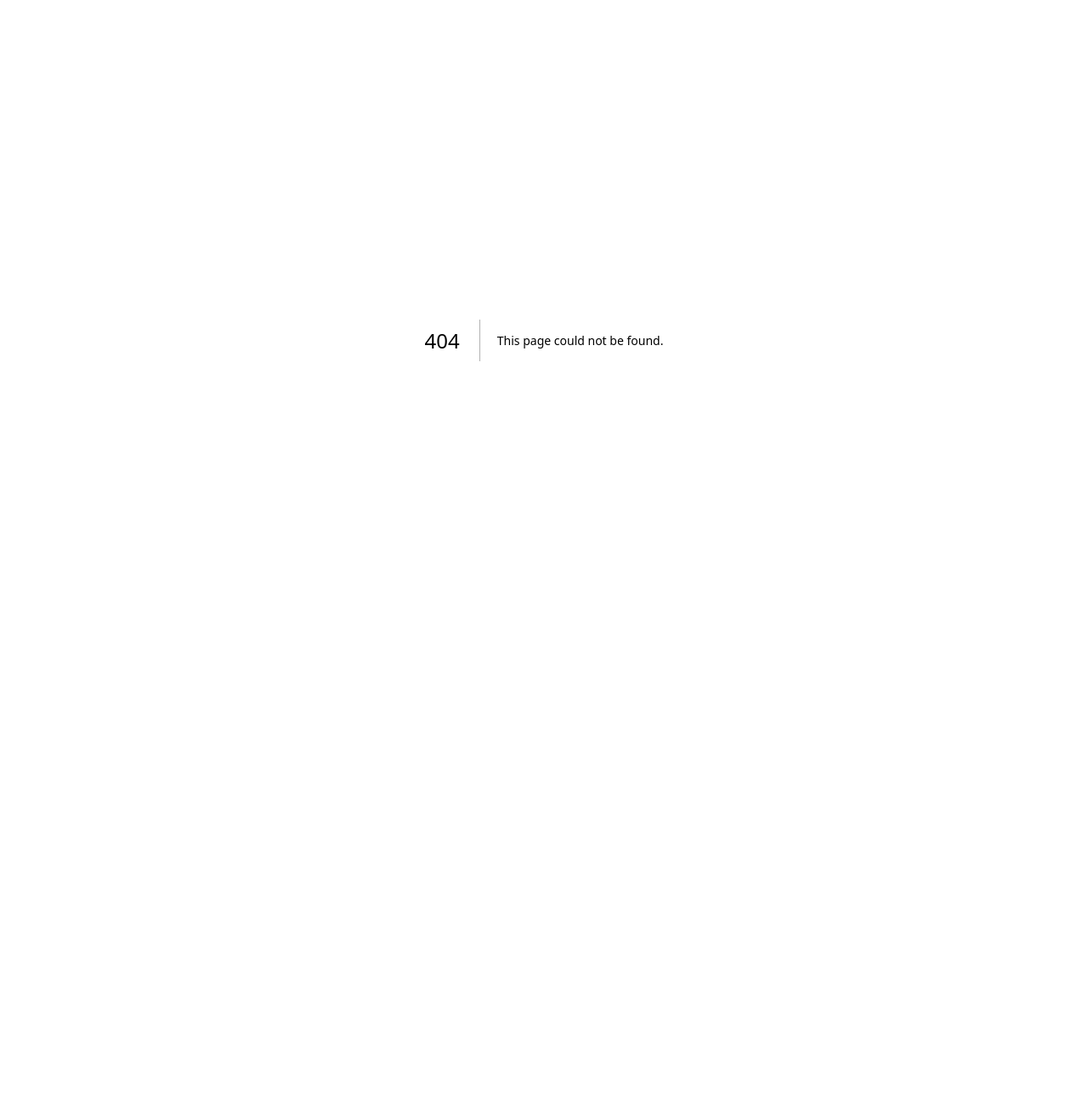
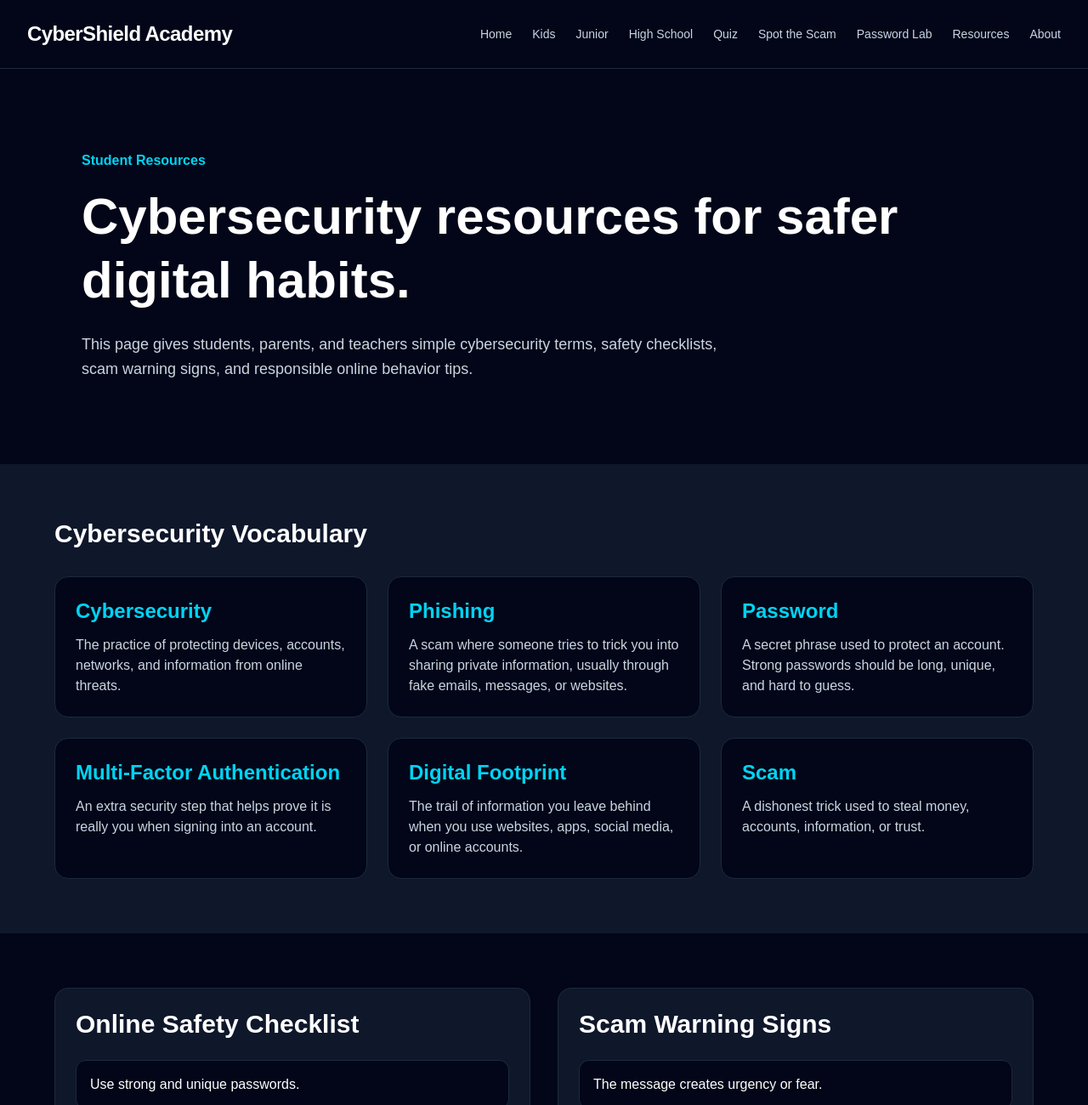
Before and after one commit to sanjith-cpu/cybershield-academy, a Next.js app: page /resources in a window 1280 px wide. Before the commit this address had no page. Shown: the top 1300 px of the page at 85% size. Before the commit the page ends 800 px from the top, so only its background shows below. Built offline with nearby package versions, Linux system fonts and the light colour scheme.

Commit message:
Add cybersecurity resources page

```diff
--- a/app/page.tsx
+++ b/app/page.tsx
@@ -121,6 +121,11 @@ export default function Home() {
   		description="Students can test sample passwords and learn what makes passwords stronger."
   		href="/password-lab"
 	    />
+	    <FeatureCard
+  		title="Student Resources"
+  		description="Students, parents, and teachers can review cybersecurity vocabulary, safety checklists, and scam warning 			signs."
+  		href="/resources"
+	    />
           </div>
         </div>
       </section>
--- /dev/null
+++ b/app/resources/page.tsx
@@ -0,0 +1,195 @@
+import Footer from "@/components/Footer";
+import Navbar from "@/components/Navbar";
+
+const cyberTerms = [
+  {
+    term: "Cybersecurity",
+    definition:
+      "The practice of protecting devices, accounts, networks, and information from online threats.",
+  },
+  {
+    term: "Phishing",
+    definition:
+      "A scam where someone tries to trick you into sharing private information, usually through fake emails, messages, or websites.",
+  },
+  {
+    term: "Password",
+    definition:
+      "A secret phrase used to protect an account. Strong passwords should be long, unique, and hard to guess.",
+  },
+  {
+    term: "Multi-Factor Authentication",
+    definition:
+      "An extra security step that helps prove it is really you when signing into an account.",
+  },
+  {
+    term: "Digital Footprint",
+    definition:
+      "The trail of information you leave behind when you use websites, apps, social media, or online accounts.",
+  },
+  {
+    term: "Scam",
+    definition:
+      "A dishonest trick used to steal money, accounts, information, or trust.",
+  },
+];
+
+const safetyChecklist = [
+  "Use strong and unique passwords.",
+  "Do not share passwords with friends.",
+  "Ask a trusted adult before sharing personal information online.",
+  "Be careful with strange links and unexpected messages.",
+  "Check website addresses before logging in.",
+  "Use multi-factor authentication when available.",
+  "Think before posting photos, comments, or personal details.",
+  "Report suspicious messages instead of responding to them.",
+];
+
+const scamWarningSigns = [
+  "The message creates urgency or fear.",
+  "It says you won a prize you did not enter.",
+  "It asks for your password or personal information.",
+  "The website address looks strange or misspelled.",
+  "The message has spelling mistakes or unusual formatting.",
+  "Someone asks you to keep the conversation secret.",
+];
+
+export default function ResourcesPage() {
+  return (
+    <main className="min-h-screen bg-slate-950 text-white">
+      <Navbar />
+
+      <section className="px-8 py-24 max-w-6xl mx-auto">
+        <p className="mb-4 text-cyan-400 font-semibold">
+          Student Resources
+        </p>
+
+        <h1 className="text-4xl md:text-6xl font-extrabold leading-tight mb-6">
+          Cybersecurity resources for safer digital habits.
+        </h1>
+
+        <p className="text-lg text-slate-300 leading-relaxed max-w-3xl">
+          This page gives students, parents, and teachers simple cybersecurity
+          terms, safety checklists, scam warning signs, and responsible online
+          behavior tips.
+        </p>
+      </section>
+
+      <section className="px-8 py-16 bg-slate-900">
+        <div className="max-w-6xl mx-auto">
+          <h2 className="text-3xl font-bold mb-8">
+            Cybersecurity Vocabulary
+          </h2>
+
+          <div className="grid md:grid-cols-2 lg:grid-cols-3 gap-6">
+            {cyberTerms.map((item) => (
+              <div
+                key={item.term}
+                className="rounded-2xl bg-slate-950 border border-slate-800 p-6 hover:border-cyan-500 transition"
+              >
+                <h3 className="text-2xl font-bold text-cyan-400 mb-3">
+                  {item.term}
+                </h3>
+
+                <p className="text-slate-300">{item.definition}</p>
+              </div>
+            ))}
+          </div>
+        </div>
+      </section>
+
+      <section className="px-8 py-16">
+        <div className="max-w-6xl mx-auto grid md:grid-cols-2 gap-8">
+          <div className="rounded-2xl bg-slate-900 border border-slate-800 p-6">
+            <h2 className="text-3xl font-bold mb-6">
+              Online Safety Checklist
+            </h2>
+
+            <div className="space-y-3">
+              {safetyChecklist.map((item) => (
+                <div
+                  key={item}
+                  className="rounded-xl border border-slate-800 bg-slate-950 p-4"
+                >
+                  {item}
+                </div>
+              ))}
+            </div>
+          </div>
+
+          <div className="rounded-2xl bg-slate-900 border border-slate-800 p-6">
+            <h2 className="text-3xl font-bold mb-6">
+              Scam Warning Signs
+            </h2>
+
+            <div className="space-y-3">
+              {scamWarningSigns.map((item) => (
+                <div
+                  key={item}
+                  className="rounded-xl border border-slate-800 bg-slate-950 p-4"
+                >
+                  {item}
+                </div>
+              ))}
+            </div>
+          </div>
+        </div>
+      </section>
+
+      <section className="px-8 py-16 bg-slate-900">
+        <div className="max-w-6xl mx-auto grid md:grid-cols-3 gap-6">
+          <div className="rounded-2xl bg-slate-950 border border-slate-800 p-6">
+            <h2 className="text-2xl font-bold text-cyan-400 mb-4">
+              For Students
+            </h2>
+
+            <p className="text-slate-300 leading-relaxed">
+              Build safe habits early. Think before clicking, protect your
+              accounts, avoid oversharing, and ask for help when something
+              online feels suspicious.
+            </p>
+          </div>
+
+          <div className="rounded-2xl bg-slate-950 border border-slate-800 p-6">
+            <h2 className="text-2xl font-bold text-cyan-400 mb-4">
+              For Parents
+            </h2>
+
+            <p className="text-slate-300 leading-relaxed">
+              Talk with students about online safety, privacy, scams, screen
+              habits, and how to ask for help without fear or embarrassment.
+            </p>
+          </div>
+
+          <div className="rounded-2xl bg-slate-950 border border-slate-800 p-6">
+            <h2 className="text-2xl font-bold text-cyan-400 mb-4">
+              For Teachers
+            </h2>
+
+            <p className="text-slate-300 leading-relaxed">
+              Use these resources to introduce cybersecurity awareness,
+              responsible technology use, password safety, and scam recognition
+              in a classroom-friendly way.
+            </p>
+          </div>
+        </div>
+      </section>
+
+      <section className="px-8 py-16">
+        <div className="max-w-4xl mx-auto text-center">
+          <h2 className="text-3xl font-bold mb-4">
+            Responsible Cyber Learning
+          </h2>
+
+          <p className="text-slate-300 leading-relaxed">
+            CyberShield Academy focuses on ethical, defensive, and educational
+            cybersecurity. Students learn how to protect themselves and others
+            online.
+          </p>
+        </div>
+      </section>
+
+      <Footer />
+    </main>
+  );
+}
--- a/components/Navbar.tsx
+++ b/components/Navbar.tsx
@@ -36,6 +36,10 @@ export default function Navbar() {
           Password Lab
         </Link>
 
+        <Link href="/resources" className="hover:text-white transition">
+          Resources
+        </Link>
+
         <Link href="/about" className="hover:text-white transition">
           About
         </Link>
```
